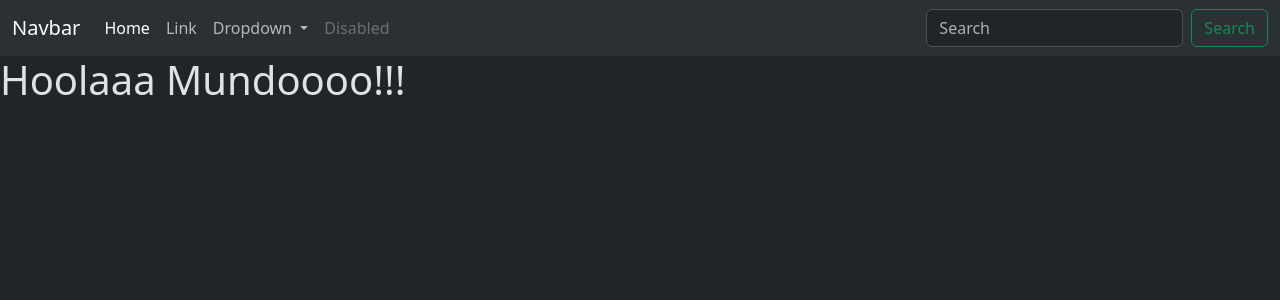
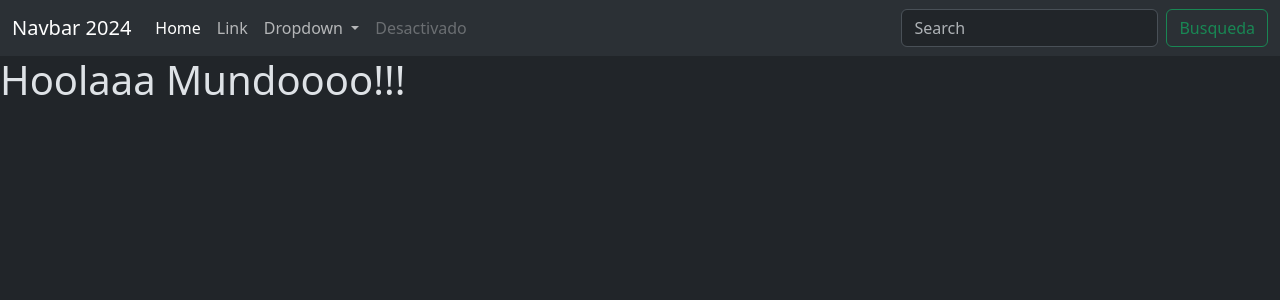
Before and after one commit to brixton3/navbar, a PHP site: page / in a window 1280 px wide. Shown: the top 300 px of the page. Run offline with PHP 8.4, Linux system fonts and the light colour scheme.

Commit message:
cambiado texto en espaniol

```diff
--- a/index.php
+++ b/index.php
@@ -10,7 +10,7 @@
     <header>
     <nav class="navbar navbar-expand-lg bg-body-tertiary">
   <div class="container-fluid">
-    <a class="navbar-brand" href="#">Navbar</a>
+    <a class="navbar-brand" href="#">Navbar 2024</a>
     <button class="navbar-toggler" type="button" data-bs-toggle="collapse" data-bs-target="#navbarSupportedContent" aria-controls="navbarSupportedContent" aria-expanded="false" aria-label="Toggle navigation">
       <span class="navbar-toggler-icon"></span>
     </button>
@@ -27,19 +27,19 @@
             Dropdown
           </a>
           <ul class="dropdown-menu">
-            <li><a class="dropdown-item" href="#">Action</a></li>
-            <li><a class="dropdown-item" href="#">Another action</a></li>
+            <li><a class="dropdown-item" href="#">Accion</a></li>
+            <li><a class="dropdown-item" href="#">Otra Accion</a></li>
             <li><hr class="dropdown-divider"></li>
-            <li><a class="dropdown-item" href="#">Something else here</a></li>
+            <li><a class="dropdown-item" href="#">Otro link</a></li>
           </ul>
         </li>
         <li class="nav-item">
-          <a class="nav-link disabled" aria-disabled="true">Disabled</a>
+          <a class="nav-link disabled" aria-disabled="true">Desactivado</a>
         </li>
       </ul>
       <form class="d-flex" role="search">
         <input class="form-control me-2" type="search" placeholder="Search" aria-label="Search">
-        <button class="btn btn-outline-success" type="submit">Search</button>
+        <button class="btn btn-outline-success" type="submit">Busqueda</button>
       </form>
     </div>
   </div>
```
